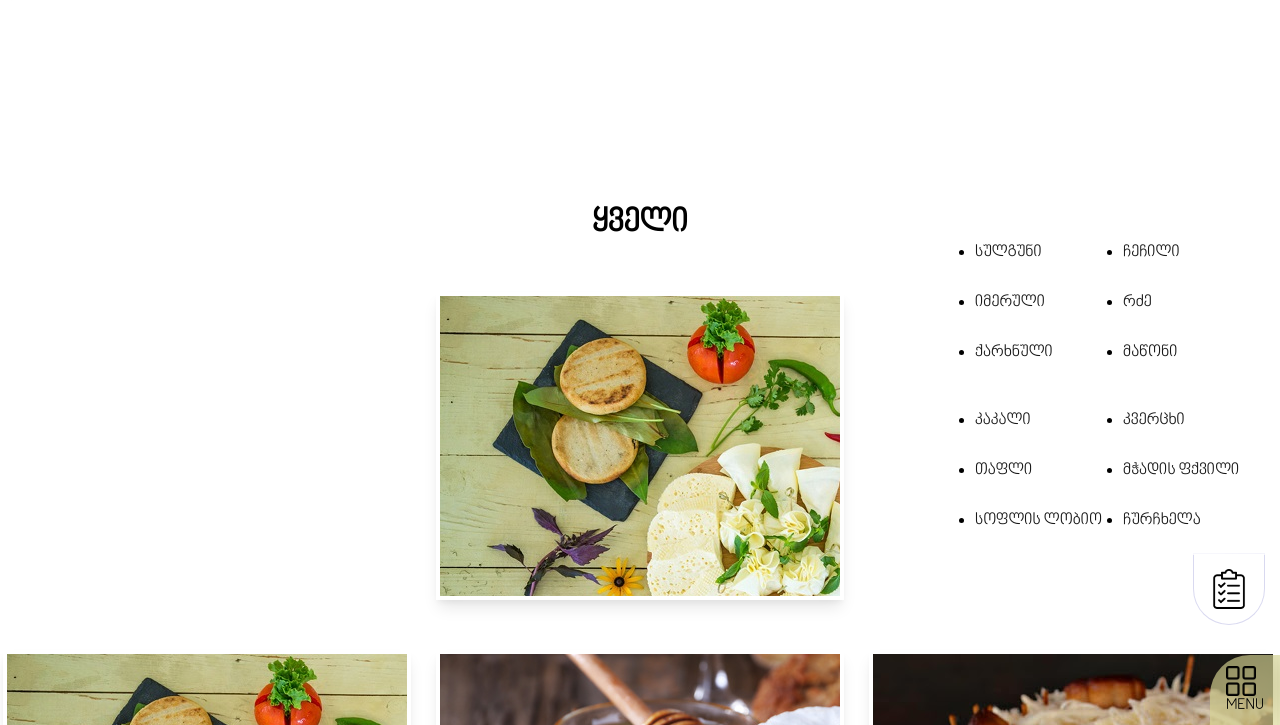
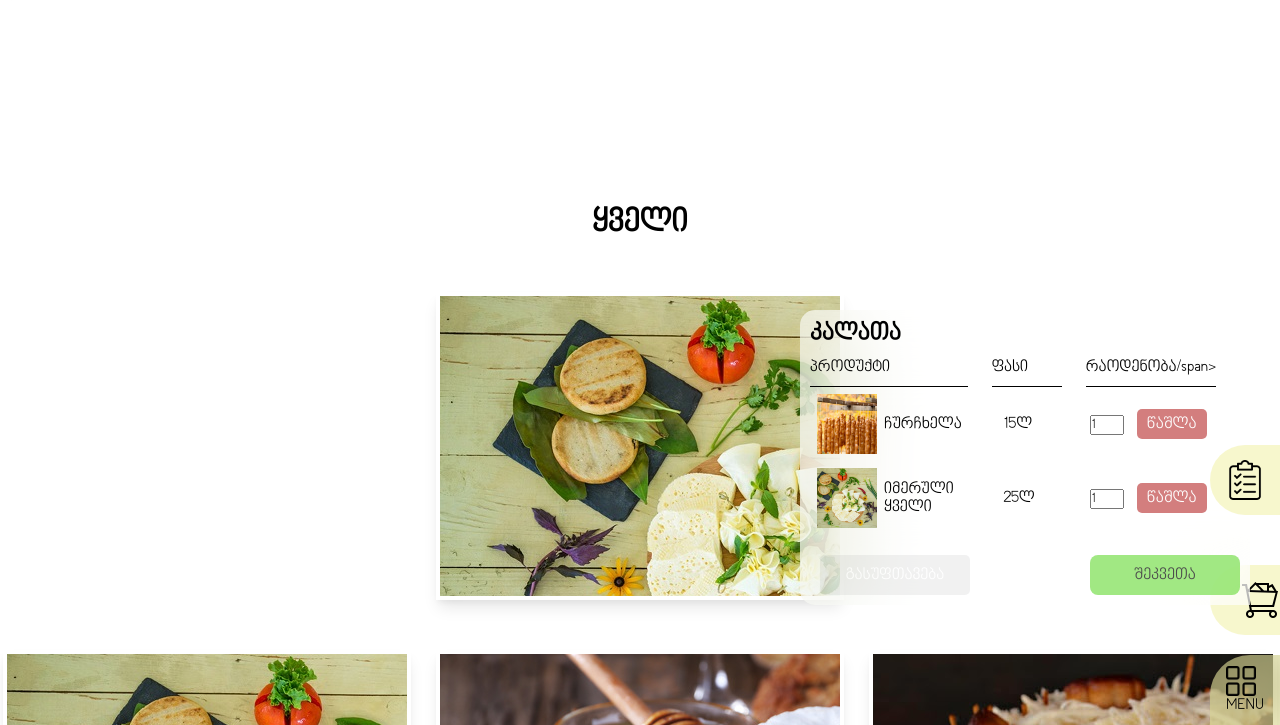
Before and after one commit to ikunamana/khulatest, a plain HTML site: page ka/products.html in a window 1280 px wide. Both pictures are taken after a click on the element 1245 px from the left and 675 px from the top of the page. Shown: the part 75-800 px from the top of the page. Drawn offline with nearby package versions, Linux system fonts and the light colour scheme.

Commit message:
new cart

```diff
--- a/css/style.css
+++ b/css/style.css
@@ -2047,6 +2047,175 @@ h3 {
     pointer-events: auto;
 }
 
+
+/* // cart // */
+
+#dropupbtn {
+    margin-bottom: 120px;
+}
+
+.cart-content-active {
+    bottom: 120px;
+    position: fixed;
+    min-width: 430px;
+    padding: 10px;
+    right: 30px;
+    background: rgba(255, 255, 255, 0.6);
+    backdrop-filter: blur(40px);
+    -webkit-backdrop-filter: blur(30px);
+    border-radius: 15px;
+    border-bottom-right-radius: 0px;
+    text-align: left;
+    z-index: 100;
+    opacity: 1;
+    pointer-events: visible;
+    transition: all 0.3s ease 0s;
+    transform: rotateX(0deg) rotateY(0deg);
+}
+
+.cart-content {
+    bottom: 120px;
+    position: fixed;
+    min-width: 430px;
+    padding: 10px;
+    right: 30px;
+    background: rgba(255, 255, 255, 0.6);
+    backdrop-filter: blur(40px);
+    -webkit-backdrop-filter: blur(30px);
+    border-radius: 15px;
+    border-bottom-right-radius: 0px;
+    text-align: left;
+    z-index: 0;
+    opacity: 0;
+    pointer-events: none;
+    transition: all 0.3s ease 0s;
+    transform: rotateX(-5deg) rotateY(25deg) translateX(40px);
+}
+
+.cart-inside img {
+    width: 60px;
+    height: 60px;
+    object-fit: cover;
+    border-top: #79de4f 5px;
+    padding: 7px;
+}
+
+.cart-inside input {
+    width: 30px;
+}
+
+.cart-inside button {
+    width: 70px;
+    height: 30px;
+    -webkit-box-pack: center;
+    -ms-flex-pack: center;
+    justify-content: center;
+    margin-left: 10px;
+    background-color: #a70000;
+    border-radius: 5px;
+    -webkit-transition-duration: 400ms;
+    -o-transition-duration: 400ms;
+    transition-duration: 400ms;
+    border: none;
+    opacity: 50%;
+    color: white;
+}
+
+.cart-inside button:hover {
+    opacity: 100%;
+}
+
+.cart-item-price {
+    width: 20%;
+}
+
+.cart-item-quantity {
+    width: 35%;
+}
+
+.cart-inside {
+    display: flex;
+    align-items: center;
+    justify-content: space-around;
+}
+
+.cart-items {
+    display: flex;
+    align-items: center;
+    width: 45%;
+}
+
+.cart-column {
+    display: flex;
+    align-items: center;
+    border-bottom: 1px solid black;
+    margin-right: 1.5em;
+    padding-bottom: 10px;
+    margin-top: 10px;
+}
+
+.cart-item {
+    width: 45%;
+}
+
+.cart-price {
+    width: 20%;
+}
+
+.cart-quantity {
+    width: 35%;
+}
+
+.cart-row {
+    display: flex;
+}
+
+.order-button {
+    height: 40px;
+    width: 150px;
+    -webkit-box-pack: center;
+    -ms-flex-pack: center;
+    justify-content: center;
+    background-color: #79de4f;
+    border-radius: 8px;
+    -webkit-transition-duration: 400ms;
+    -o-transition-duration: 400ms;
+    transition-duration: 200ms;
+    border: none;
+    opacity: 70%;
+}
+
+.order-button:hover {
+    opacity: 100%;
+}
+
+.order-clear {
+    height: 40px;
+    width: 150px;
+    -webkit-box-pack: center;
+    -ms-flex-pack: center;
+    justify-content: center;
+    margin-left: 10px;
+    background-color: #88868a3b;
+    border-radius: 5px;
+    -webkit-transition-duration: 400ms;
+    -o-transition-duration: 400ms;
+    transition-duration: 400ms;
+    border: none;
+    opacity: 50%;
+    color: white;
+}
+
+.order-clear:hover {
+    opacity: 100%;
+}
+
+.order-button-div {
+    padding-top: 20px;
+    display: flex;
+    justify-content: space-between;
+}
+
 @media screen and (max-width: 414px) {
     .aboutus {
         margin-top: 20px;
@@ -2189,6 +2358,7 @@ h3 {
     }
     .section1 {
         flex-direction: column;
+        margin-top: 130px
     }
     .allproduct {
         width: 100%;
--- /dev/null
+++ b/js/cart.js
@@ -0,0 +1,7 @@
+var dropbtn = document.getElementById("cartbtn");
+var dropupmenu1 = document.getElementById("cart-content");
+
+dropbtn.onclick = function dropupmenu(){
+    dropupmenu1.classList.toggle("cart-content");
+    dropbtn.classList.toggle("cart-contnet-active");
+}
--- a/ka/products.html
+++ b/ka/products.html
@@ -40,6 +40,47 @@
             </div>
         </div>
     </div>
+    <div class="dropupmenu">
+        <div draggable="true" class="dropupbtn" id="cartbtn">
+            <img src="../images/cart1.png" width="100px" alt="product">
+        </div>
+        <div id="cart-content" class="cart-content cart-content-active">
+            <h2>კალათა</h2>
+            <div class=" cart-row ">
+                <span class="cart-item cart-header cart-column ">პროდუქტი</span>
+                <span class="cart-price cart-header cart-column ">ფასი</span>
+                <span class="cart-quantity cart-header cart-column ">რაოდენობა/span>
+            </div>
+            <div class=" cart-inside ">
+                <div class="cart-items ">
+                    <img class="cart-item-image " src="../images/churchxela.jpg " alt=" ">
+                    <span class="cart-item-name ">ჩურჩხელა</span>
+            </div>
+            <span class="cart-item-price "> 15ლ </span>
+            <div class="cart-item-quantity ">
+                <input class="item-quantity " value="1 " type="number ">
+                <button class="remove-button ">წაშლა</button>
+            </div>
+        </div>
+        <div class=" cart-inside ">
+            <div class="cart-items ">
+                <img class="cart-item-image " src="../images/im-kveli.jpg " alt=" ">
+                <span class="cart-item-name ">იმერული ყველი</span>
+            </div>
+            <span class="cart-item-price "> 25ლ </span>
+            <div class="cart-item-quantity ">
+                <input class="item-quantity " value="1 " type="number ">
+                <button class="remove-button ">წაშლა</button>
+            </div>
+        </div>
+        <div class="order-button-div">
+            <button class="order-clear">გასუფთავება</button>
+            <button class="order-button">შეკვეთა</button>
+        </div>
+    </div>
+    </div>
+
+
     <div class="dropupmenu">
         <div draggable="true" class="dropupbtn" id="dropupbtn">
             <img src="../images/product-mobile.png" width="40px" alt="product">
@@ -231,6 +272,7 @@
     <script src="../js/main.js "></script>
     <script src="../js/shekveta.js "></script>
     <script src="../js/products.js "></script>
+    <script src="../js/cart.js"></script>
     <script>
         $(window).on('load', function() {
             $('#loading').hide();
```
